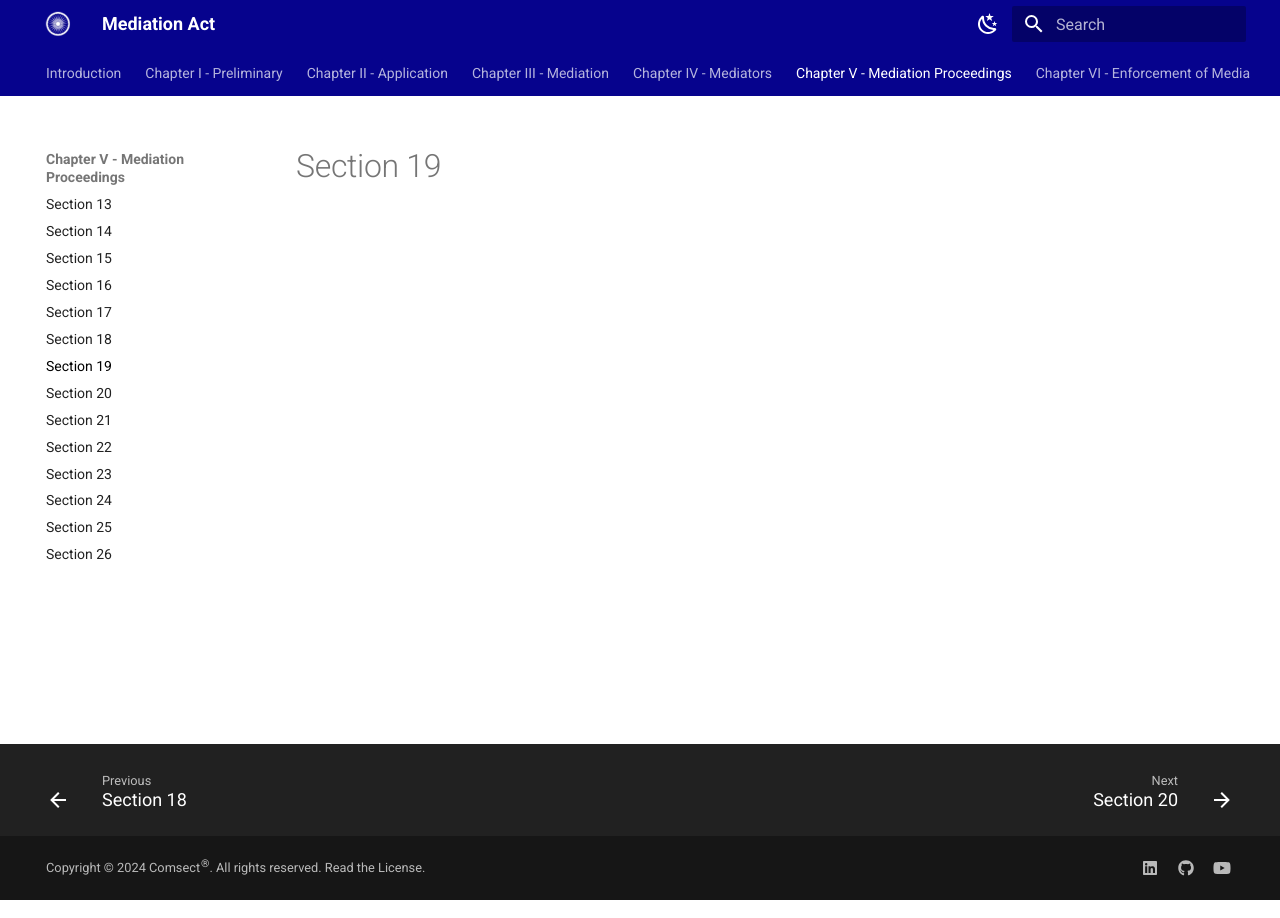
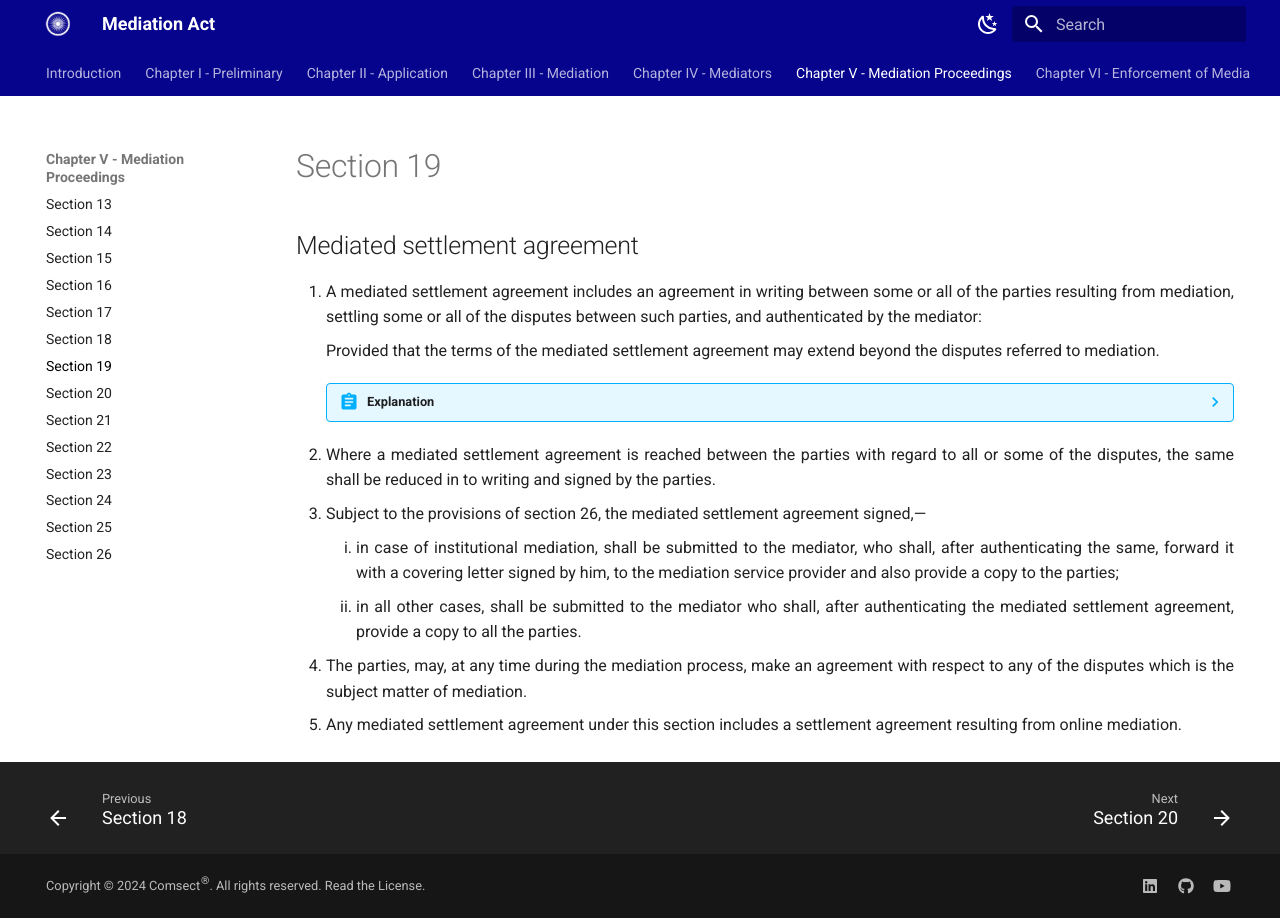
Before and after one commit to comsect/mediation-act, an MkDocs documentation site: the page built from docs/en/19.md, in a window 1280 px wide. Built offline with MkDocs 1.6.1 and Material for MkDocs 9.7.7, drawn with Linux system fonts in a browser that asks for light colours.

Commit message:
add section-nineteen

```diff
--- a/docs/en/19.md
+++ b/docs/en/19.md
@@ -3,3 +3,28 @@ hide:
     - toc
 description: Mediated settlement agreement
 ---
+
+<style>
+    ol.outer-list{
+        list-style-type: decimal;
+    }
+    ol.outer-list ol.inner-list {
+        list-style-type: lower-roman;
+    }
+</style>
+
+## Mediated settlement agreement
+
+<ol class="outer-list">
+    <li> A mediated settlement agreement includes an agreement in writing between some or all of the parties resulting from mediation, settling some or all
+    of the disputes between such parties, and authenticated by the mediator: </p>Provided that the terms of the mediated settlement agreement may extend beyond the disputes referred to mediation.<details class="abstract"><summary>Explanation</summary><p>A mediated settlement agreement which is void under the Indian Contract Act, 1872 (9 of 1872), shall not be deemed to be lawful settlement agreement within the meaning of mediated settlement agreement.</p></details></li>
+    <li> Where a mediated settlement agreement is reached between the parties with regard to all or some of the disputes, the same shall be reduced in to writing and signed by the parties.</li>
+    <li> Subject to the provisions of section 26, the mediated settlement agreement signed,—
+        <ol class="inner-list">
+            <li> in case of institutional mediation, shall be submitted to the mediator, who shall, after authenticating the same, forward it with a covering letter signed by him, to the mediation service provider and also provide a copy to the parties;</li>
+            <li> in all other cases, shall be submitted to the mediator who shall, after authenticating the mediated settlement agreement, provide a copy to all the parties.</li>
+        </ol>
+    </li>
+    <li> The parties, may, at any time during the mediation process, make an agreement with respect to any of the disputes which is the subject matter of mediation.</li>
+    <li> Any mediated settlement agreement under this section includes a settlement agreement resulting from online mediation.
+</ol>
```
